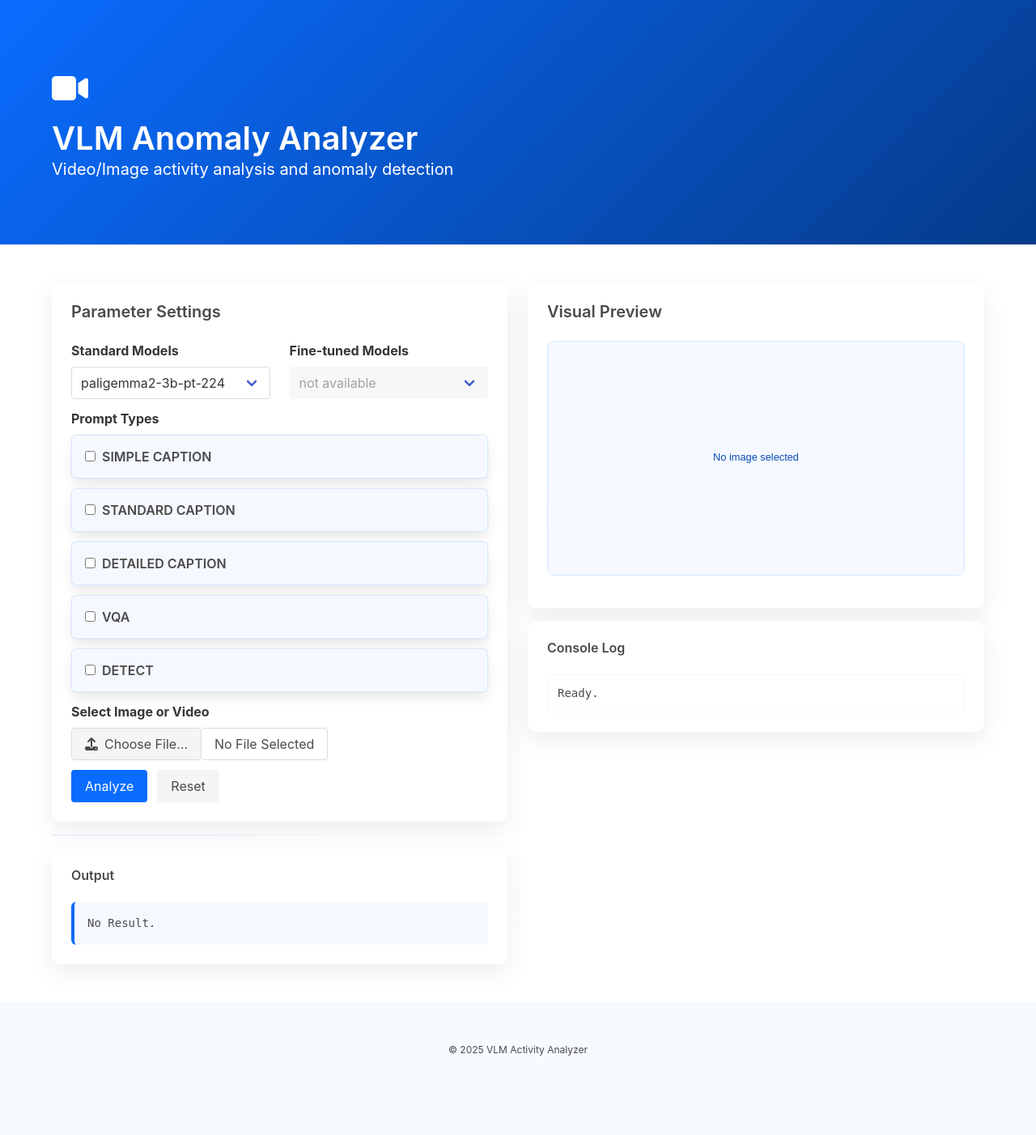
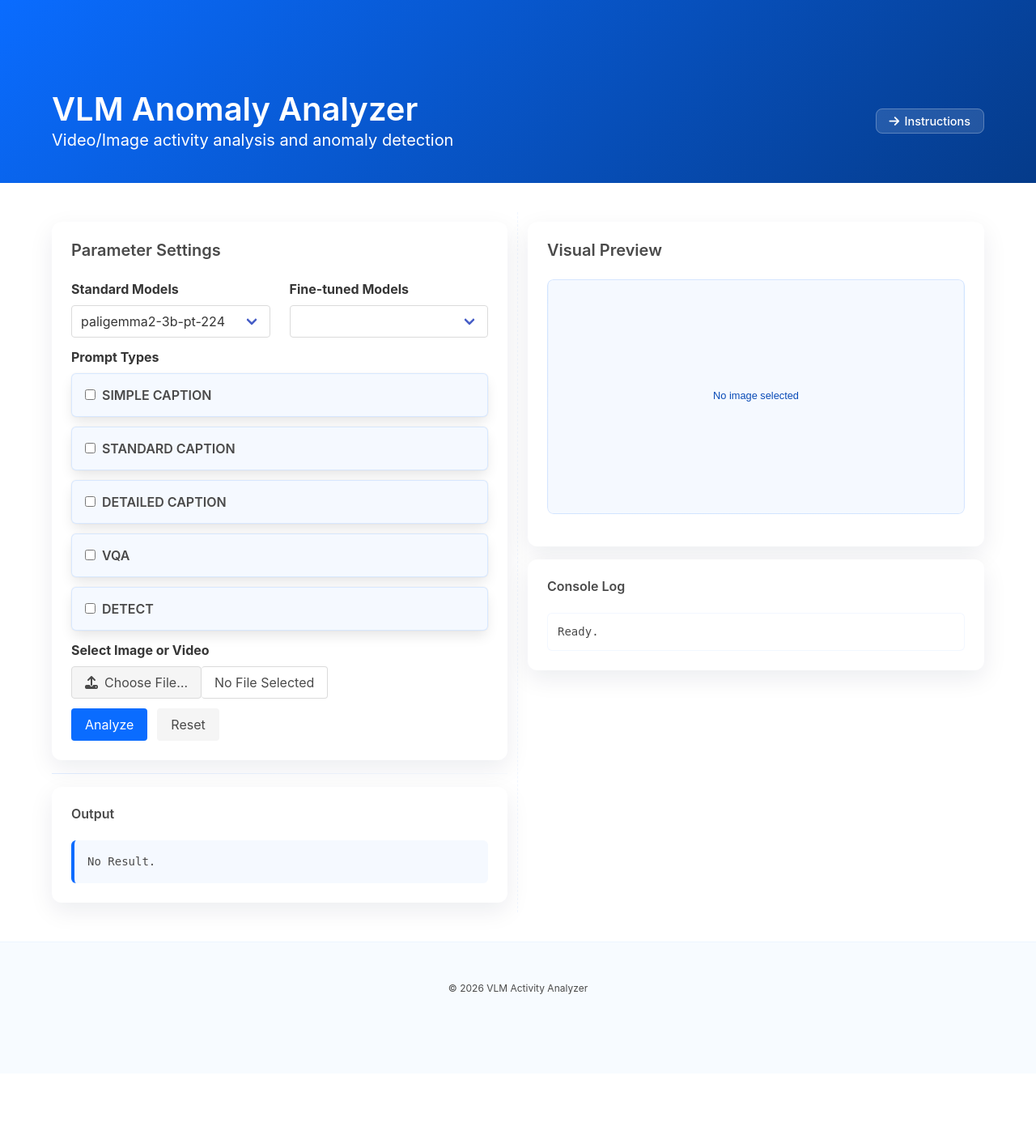
Before and after one commit to BorooBoss/video-based-action-recognition, a Django app: page /recognizer/ in a window 1280 px wide. Shown: the whole page at 81% size. After the commit the page ends 1228 px from the top, so only its background shows below. Run offline with Django 5.2, Linux system fonts and the light colour scheme; some libraries are stand-ins or nearby versions.

Commit message:
fix: header button and height

```diff
--- a/djangoweb/recognizer/templates/index.html
+++ b/djangoweb/recognizer/templates/index.html
@@ -8,6 +8,15 @@
     <link rel="stylesheet" href="https://cdn.jsdelivr.net/npm/bulma@0.9.4/css/bulma.min.css">
     <link rel="stylesheet" href="https://cdnjs.cloudflare.com/ajax/libs/font-awesome/6.4.0/css/all.min.css">
     <link rel="stylesheet" href="{% static 'css/style.css' %}">
+    <style>
+        .hero.is-brand .hero-body {
+            display: flex;
+            align-items: flex-end;
+            padding-top: 7rem;
+            padding-bottom: 2.5rem;
+            min-height: 220px;
+        }
+    </style>
 </head>
 <body>
 
@@ -16,9 +25,13 @@
         <div class="container">
             <div class="columns is-vcentered">
                 <div class="column is-8">
-                    <div class="instructions-hero-icon"><i class="fas fa-video"></i></div>
                     <h1 class="title is-2">VLM Anomaly Analyzer</h1>
                     <h2 class="subtitle is-5">Video/Image activity analysis and anomaly detection</h2>
+                </div>
+                <div class="column is-4 has-text-right">
+                    <a class="navbar-instructions" href="/recognizer/instructions/">
+                        <i class="fas fa-arrow-right" style="margin-right:0.4rem;"></i>Instructions
+                    </a>
                 </div>
             </div>
         </div>
@@ -56,8 +69,10 @@
                                         <label class="label">Fine-tuned Models</label>
                                         <div class="control">
                                             <div class="select is-fullwidth">
-                                                <select name="finetuned_model" id="finetuned-model-select" disabled>
-                                                    <option value="">not available</option>
+                                                <select name="finetuned_model" id="finetuned-model-select">
+                                                    <option value="    ">        </option>
+                                                    <option value="../train/paligemma2_weapon_detection">../train/paligemma2_weapon_detection</option>
+                                                    <option value="florence-2-ft-missing">internvl3_5-2b</option>
                                                 </select>
                                             </div>
                                         </div>
@@ -186,7 +201,7 @@
 
 <footer class="footer">
     <div class="content has-text-centered">
-        <p class="is-size-7">© 2025 VLM Activity Analyzer</p>
+        <p class="is-size-7">© 2026 VLM Activity Analyzer</p>
     </div>
 </footer>
 
@@ -228,6 +243,7 @@
         "../train/paligemma2_weapon_detection": {
             "SIMPLE CAPTION": {needsInput: false},
             "STANDARD CAPTION": {needsInput: false},
+            "DETAILED CAPTION": {needsInput: false},
             "VQA": {needsInput: true, placeholder: "Ask model anything..."},
             "DETECT": {needsInput: true, placeholder: "example: person; car; tree..."}
         },
--- a/djangoweb/recognizer/views.py
+++ b/djangoweb/recognizer/views.py
@@ -218,7 +218,8 @@ def recognize(request):
                         else:
                             result = raw_result
                         all_results.append(result)
-
+                    #print(f"DEBUG all_detections: {all_detections}")
+                    #print(f"DEBUG out_path: {out_path}")
                     if all_detections:
                         #for video: save into TEMP_FRAMES_DIR, for one frame: /tmp
                         if is_video:
@@ -227,6 +228,7 @@ def recognize(request):
                             out_path = os.path.join(TEMP_FRAMES_DIR, annotated_filename)
 
                         if "florence" in ui.model_name.lower():
+
                             draw_objects.draw_boxes_florence(current_image_path, all_detections, out_path)
                         elif "paligemma" in ui.model_name.lower():
                             draw_objects.draw_boxes_paligemma(current_image_path, all_detections, out_path)
```
Also changed, not shown: djangoweb/recognizer/static/images/preview2.png, djangoweb/recognizer/static/images/preview3.png.
